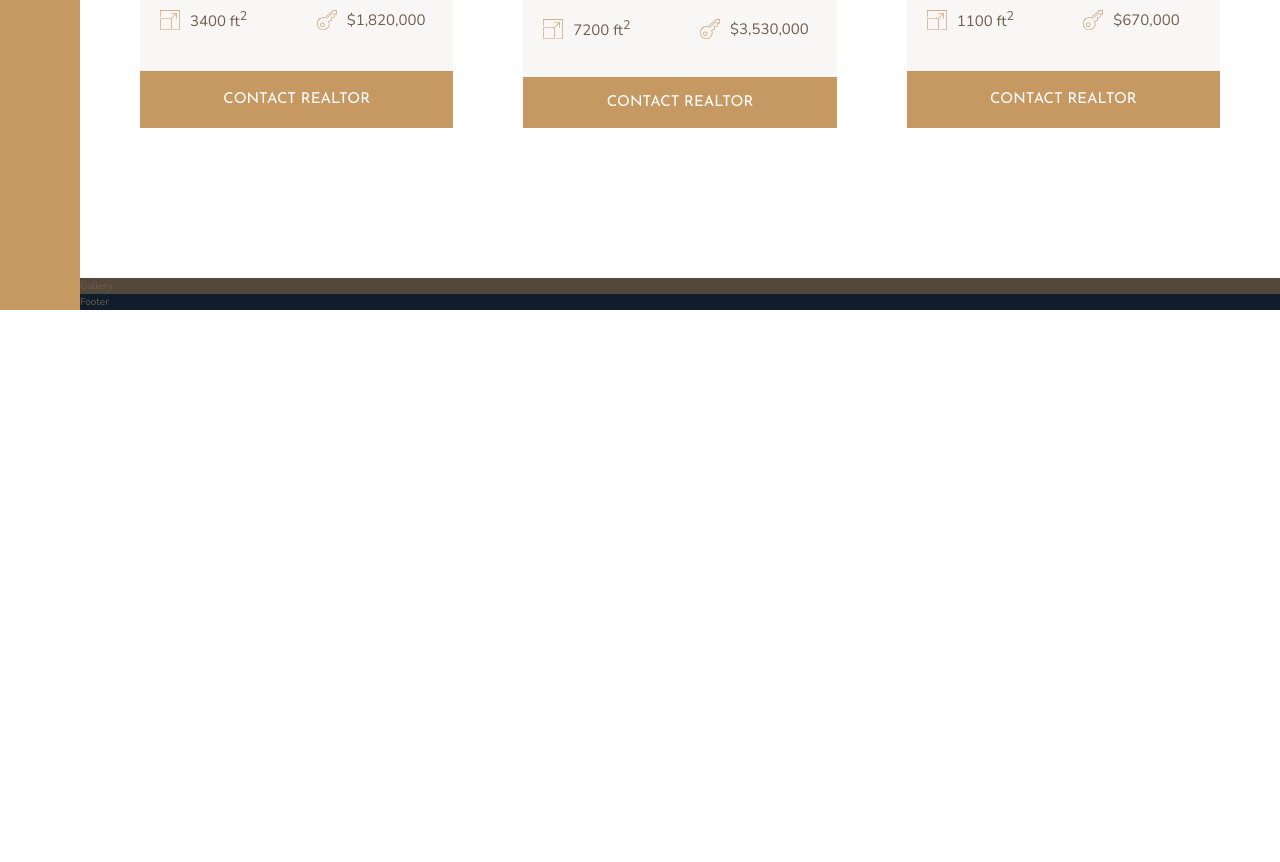
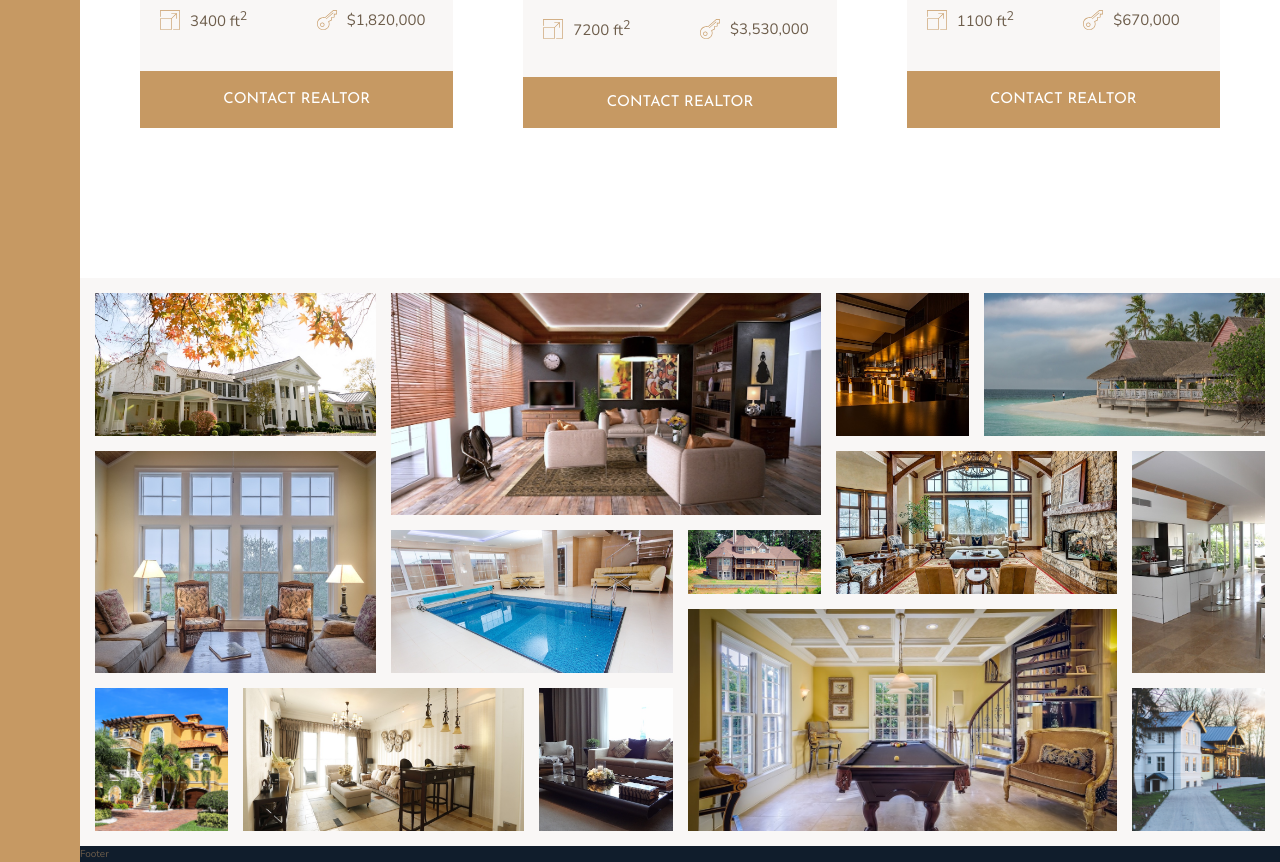
Before and after one commit to koglesby/nexter, a website: page index.html in a window 1280 px wide. Shown: the part 3429-4291 px from the top of the page. Before the commit the page ends 3739 px from the top, so only its background shows below. Drawn offline with nearby package versions, Linux system fonts and the light colour scheme.

Commit message:
build gallery

```diff
--- a/index.html
+++ b/index.html
@@ -249,7 +249,70 @@
         <button class="btn home__btn">Contact Realtor</button>
       </div>
     </section>
-    <section class="gallery">Gallery</section>
+    <section class="gallery">
+      <figure class="gallery__item gallery__item--1">
+        <img src="img/gal-1.jpeg" alt="Gallery Image 1" class="gallery__img" />
+      </figure>
+      <figure class="gallery__item gallery__item--2">
+        <img src="img/gal-2.jpeg" alt="Gallery Image 2" class="gallery__img" />
+      </figure>
+      <figure class="gallery__item gallery__item--3">
+        <img src="img/gal-3.jpeg" alt="Gallery Image 3" class="gallery__img" />
+      </figure>
+      <figure class="gallery__item gallery__item--4">
+        <img src="img/gal-4.jpeg" alt="Gallery Image 4" class="gallery__img" />
+      </figure>
+      <figure class="gallery__item gallery__item--5">
+        <img src="img/gal-5.jpeg" alt="Gallery Image 5" class="gallery__img" />
+      </figure>
+      <figure class="gallery__item gallery__item--6">
+        <img src="img/gal-6.jpeg" alt="Gallery Image 6" class="gallery__img" />
+      </figure>
+      <figure class="gallery__item gallery__item--7">
+        <img src="img/gal-7.jpeg" alt="Gallery Image 7" class="gallery__img" />
+      </figure>
+      <figure class="gallery__item gallery__item--8">
+        <img src="img/gal-8.jpeg" alt="Gallery Image 8" class="gallery__img" />
+      </figure>
+      <figure class="gallery__item gallery__item--9">
+        <img src="img/gal-9.jpeg" alt="Gallery Image 9" class="gallery__img" />
+      </figure>
+      <figure class="gallery__item gallery__item--10">
+        <img
+          src="img/gal-10.jpeg"
+          alt="Gallery Image 10"
+          class="gallery__img"
+        />
+      </figure>
+      <figure class="gallery__item gallery__item--11">
+        <img
+          src="img/gal-11.jpeg"
+          alt="Gallery Image 11"
+          class="gallery__img"
+        />
+      </figure>
+      <figure class="gallery__item gallery__item--12">
+        <img
+          src="img/gal-12.jpeg"
+          alt="Gallery Image 12"
+          class="gallery__img"
+        />
+      </figure>
+      <figure class="gallery__item gallery__item--13">
+        <img
+          src="img/gal-13.jpeg"
+          alt="Gallery Image 13"
+          class="gallery__img"
+        />
+      </figure>
+      <figure class="gallery__item gallery__item--14">
+        <img
+          src="img/gal-14.jpeg"
+          alt="Gallery Image 14"
+          class="gallery__img"
+        />
+      </figure>
+    </section>
 
     <footer class="footer">Footer</footer>
   </body>
--- a/sass/_gallery.scss
+++ b/sass/_gallery.scss
@@ -1,4 +1,75 @@
 .gallery {
-  background-color: $color-grey-dark-1;
+  background-color: $color-grey-light-1;
   grid-column: full-start / full-end;
+  display: grid;
+  grid-template-columns: repeat(8, 1fr);
+  grid-template-rows: repeat(7, 5vw);
+  grid-gap: 1.5rem;
+  padding: 1.5rem;
+
+  &__item {
+    &--1 {
+      grid-column: 1 / span 2;
+      grid-row: 1 / span 2;
+    }
+    &--2 {
+      grid-column: 3 / span 3;
+      grid-row: 1 / span 3;
+    }
+    &--3 {
+      grid-column: 6 / 7;
+      grid-row: 1 / span 2;
+    }
+    &--4 {
+      grid-column: 7 / -1;
+      grid-row: 1 / span 2;
+    }
+    &--5 {
+      grid-column: 1 / span 2;
+      grid-row: 3 / span 3;
+    }
+    &--6 {
+      grid-column: 3 / span 2;
+      grid-row: 4 / span 2;
+    }
+    &--7 {
+      grid-column: 5 / 6;
+      grid-row: 4 / 5;
+    }
+    &--8 {
+      grid-column: 6 / span 2;
+      grid-row: 3 / span 2;
+    }
+    &--9 {
+      grid-column: 8 / -1;
+      grid-row: 3 / span 3;
+    }
+    &--10 {
+      grid-column: 1 / 2;
+      grid-row: 6 / span 2;
+    }
+    &--11 {
+      grid-column: 2 / span 2;
+      grid-row: 6 / span 2;
+    }
+    &--12 {
+      grid-column: 4 / 5;
+      grid-row: 6 / span 2;
+    }
+    &--13 {
+      grid-column: 5 / span 3;
+      grid-row: 5 / span 3;
+    }
+    &--14 {
+      grid-column: 8 / -1;
+      grid-row: 6 / span 2;
+    }
+  }
+
+  &__img {
+    width: 100%;
+    height: 100%;
+    object-fit: cover; // height and width must be specified for this to work
+    display: block;
+  }
 }
```
Also changed, not shown: css/style.css.
